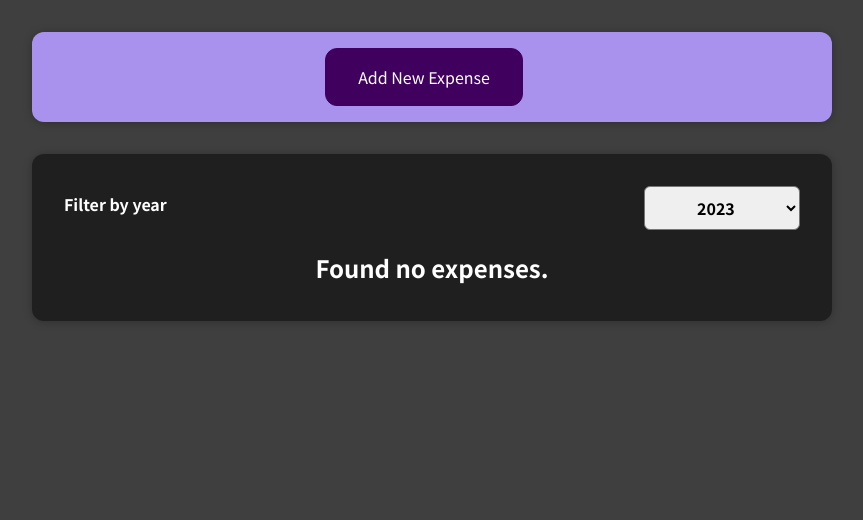
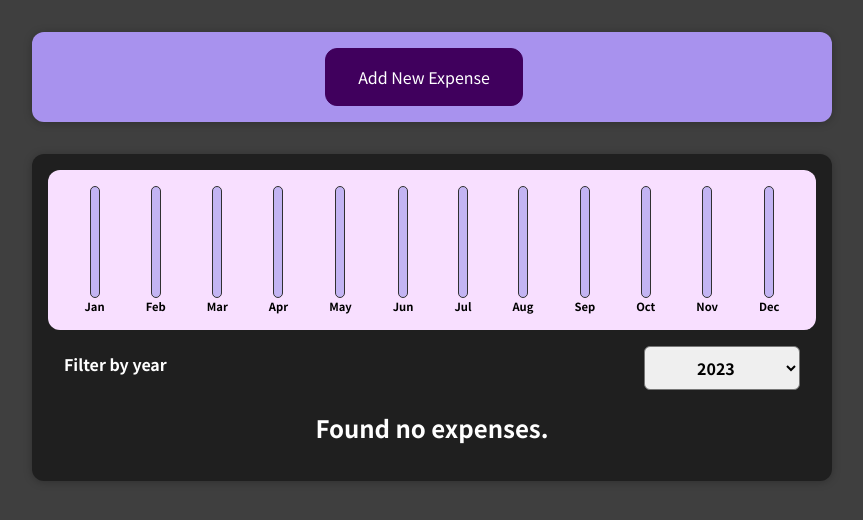
Before and after one commit to Mohammdsaleh-Hooshmandi/Expense-tracker, a React (Create React App) app: page / in a window 1280 px wide. Shown: the top 520 px of the page, without its empty margins (208-1071 px from the left). Built offline with nearby package versions, Linux system fonts and the light colour scheme.

Commit message:
add logic for chart bar

```diff
--- a/src/components/Chart/Chart.jsx
+++ b/src/components/Chart/Chart.jsx
@@ -1,9 +1,40 @@
 import classes from "./Chart.module.css";
+import ChartBar from "./ChartBar";
 
-function Chart (props) {
+function Chart(props) {
+    const chartDataPoint = [
+        { label: 'Jan', value: 0 },
+        { label: 'Feb', value: 0 },
+        { label: 'Mar', value: 0 },
+        { label: 'Apr', value: 0 },
+        { label: 'May', value: 0 },
+        { label: 'Jun', value: 0 },
+        { label: 'Jul', value: 0 },
+        { label: 'Aug', value: 0 },
+        { label: 'Sep', value: 0 },
+        { label: 'Oct', value: 0 },
+        { label: 'Nov', value: 0 },
+        { label: 'Dec', value: 0 },
+    ];
+
+    for (const expense of props.items)
+        chartDataPoint[expense.date.getMonth()].value += expense.amount
+
+    const dataPointValues = chartDataPoint.map(item => item.value);
+    const maxValue = Math.max(...dataPointValues);
 
     return (
-        <div className={classes.chart}></div>
+        <div className={classes.chart}>
+            {
+            chartDataPoint.map(dataPoint => <ChartBar
+                                                key={dataPoint.label}
+                                                label={dataPoint.label}
+                                                value={dataPoint.value}
+                                                maxValue={maxValue}
+                                            />
+                                            )
+            }
+        </div>
     );
 }
 
--- a/src/components/Chart/ChartBar.jsx
+++ b/src/components/Chart/ChartBar.jsx
@@ -2,13 +2,20 @@ import classes from "./ChartBar.module.css";
 
 function ChartBar(props) {
 
+    let barFillHeight = "0%";
+    if (props.maxValue > 0)
+        barFillHeight = Math.round((props.value / props.maxValue) * 100) + "%";
+
     return (
         <div className={classes.chartBar}>
             <div className={classes.chartBar__inner}>
-                <div className={classes.chartBar__fill}></div>
+                <div
+                    className={classes.chartBar__fill}
+                    style={{height: barFillHeight}}
+                />
             </div>
 
-            <div className={classes.chartBar__label}>Apri</div>
+            <div className={classes.chartBar__label}>{props.label}</div>
         </div>
     );
 }
--- a/src/components/Chart/ChartBar.module.css
+++ b/src/components/Chart/ChartBar.module.css
@@ -6,8 +6,8 @@
 }
 
 .chartBar__inner {
-    height: 100%;
-    width: 100%;
+    height: 130px;
+    width: 10px;
     border: 1px solid #313131;
     border-radius: 12px;
     background-color: #c3b4f3;
@@ -25,6 +25,6 @@
 
 .chartBar__label {
     font-weight: bold;
-    font-size: 0.5rem;
+    font-size: 0.7rem;
     text-align: center;
 }
--- a/src/components/Expenses/Expenses.jsx
+++ b/src/components/Expenses/Expenses.jsx
@@ -3,6 +3,7 @@ import { useState } from "react";
 import classes from "./Expenses.module.css";
 import ExpenseseList from "./ExpensesList";
 import ExpenseFilter from "./ExpensesFilter";
+import Chart from "../Chart/Chart";
 
 function Expenses(props) {
     const [filteredYear, setFilteredYear] = useState("2023");
@@ -14,6 +15,7 @@ function Expenses(props) {
 
     return (
         <div className={classes.expenses}>
+            <Chart items={filteredExpenses} />
             <ExpenseFilter selectedYear={filteredYear} onChangeFilter={filterChangeHandler} />
             <ExpenseseList items={filteredExpenses} />
         </div>
```
